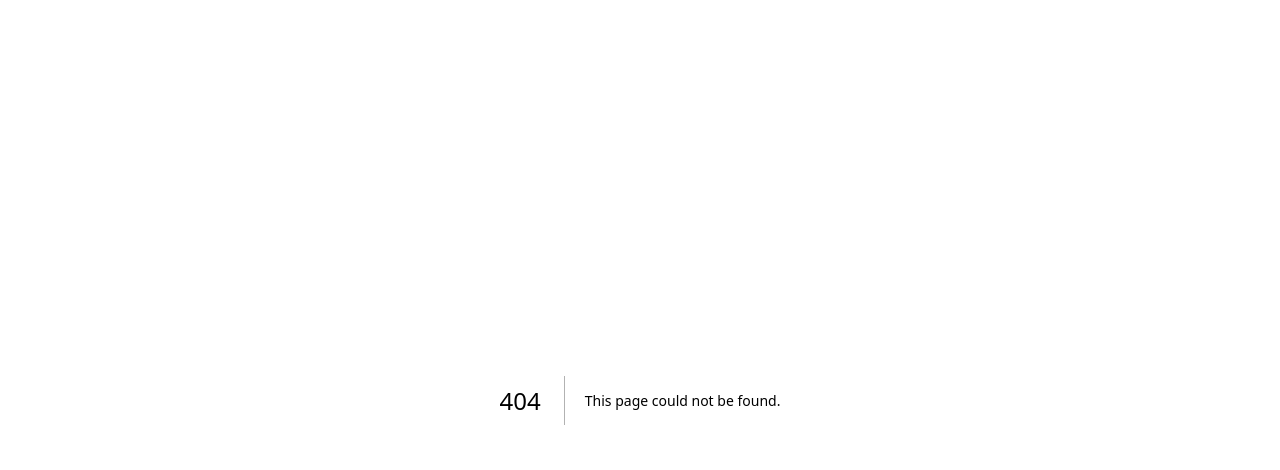
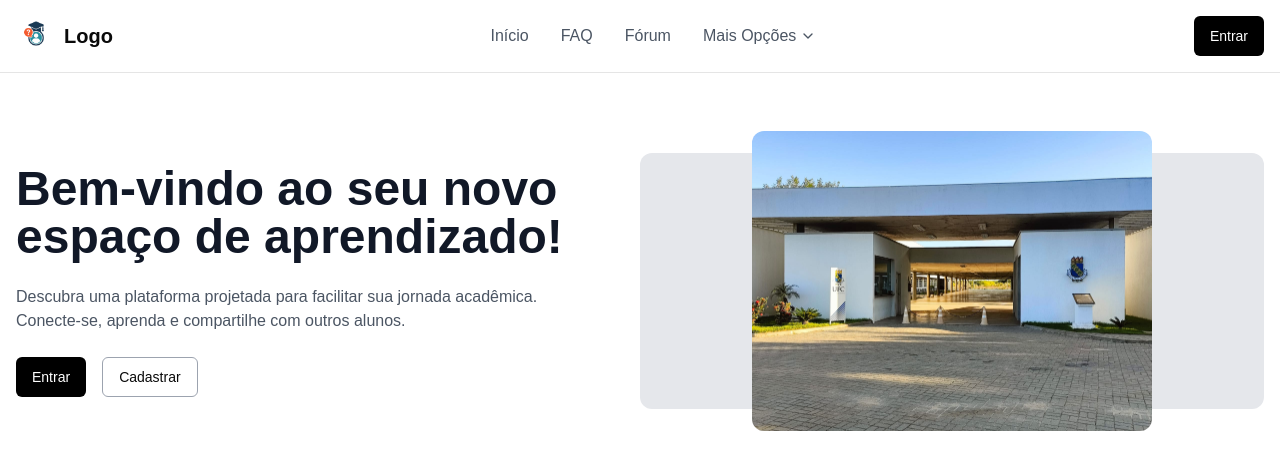
Before and after one commit to alcantar0/front-web, a Next.js app: page / in a window 1280 px wide. Before the commit this address had no page. Shown: the top 470 px of the page. Built offline with nearby package versions, Linux system fonts and the light colour scheme.

Commit message:
feat - homepage

```diff
--- a/app/faq/page.tsx
+++ b/app/faq/page.tsx
@@ -7,6 +7,7 @@ import { Button } from "@/components/ui/button"
 import { Accordion, AccordionContent, AccordionItem, AccordionTrigger } from "@/components/ui/accordion"
 import { ChevronDown } from "lucide-react"
 import Image from "next/image"
+import Link from "next/link";
 
 export default function FAQPage() {
   return (
@@ -19,9 +20,9 @@ export default function FAQPage() {
             <span className="text-xl font-bold">Apoio Calouros</span>
           </div>
           <nav className="hidden md:flex items-center space-x-8">
-            <a href="#" className="text-gray-600 hover:text-gray-900">
+            <Link href="/" className="text-gray-600 hover:text-gray-900">
               Início
-            </a>
+            </Link>
             <a href="#" className="text-gray-600 hover:text-gray-900">
               FAQ
             </a>
--- /dev/null
+++ b/app/page.tsx
@@ -0,0 +1,51 @@
+import Image from "next/image";
+import { Button } from "@/components/ui/button";
+import { ChevronDown } from "lucide-react";
+import Link from "next/link"
+
+export default function HomePage() {
+  return (
+    <div className="min-h-screen bg-white">
+      {/* Header */}
+      <header className="bg-white border-b">
+        <div className="container mx-auto px-4 py-4 flex items-center justify-between">
+          <div className="flex items-center">
+            <Image src="/images/logo.png" alt="Logo" width={40} height={40} className="mr-2" />
+            <span className="text-xl font-bold">Logo</span>
+          </div>
+          <nav className="hidden md:flex items-center space-x-8">
+            <Link href="/" className="text-gray-600 hover:text-gray-900">Início</Link>
+            <Link href="/faq" className="text-gray-600 hover:text-gray-900">FAQ</Link>
+            <a href="#" className="text-gray-600 hover:text-gray-900">Fórum</a>
+            <div className="relative group">
+              <button className="text-gray-600 hover:text-gray-900 flex items-center">
+                Mais Opções
+                <ChevronDown className="ml-1 h-4 w-4" />
+              </button>
+            </div>
+          </nav>
+          <Button className="bg-black text-white hover:bg-gray-800">Entrar</Button>
+        </div>
+      </header>
+
+      {/* Hero Section */}
+      <section className="py-20 bg-white">
+        <div className="container mx-auto px-4 flex flex-col lg:flex-row items-center justify-between">
+          <div className="max-w-xl mb-10 lg:mb-0">
+            <h1 className="text-4xl md:text-5xl font-bold mb-6 text-gray-900">Bem-vindo ao seu novo espaço de aprendizado!</h1>
+            <p className="text-gray-600 mb-6">
+              Descubra uma plataforma projetada para facilitar sua jornada acadêmica. Conecte-se, aprenda e compartilhe com outros alunos.
+            </p>
+            <div className="flex space-x-4">
+              <Button className="bg-black text-white hover:bg-gray-800">Entrar</Button>
+              <Button variant="outline" className="border-gray-400">Cadastrar</Button>
+            </div>
+          </div>
+          <div className="w-full lg:w-1/2 h-64 bg-gray-200 rounded-xl flex items-center justify-center">
+            <Image src="/images/hero-bg.png" alt="Hero" width={400} height={300} className="object-cover rounded-xl" />
+          </div>
+        </div>
+      </section>
+    </div>
+  );
+}
```
